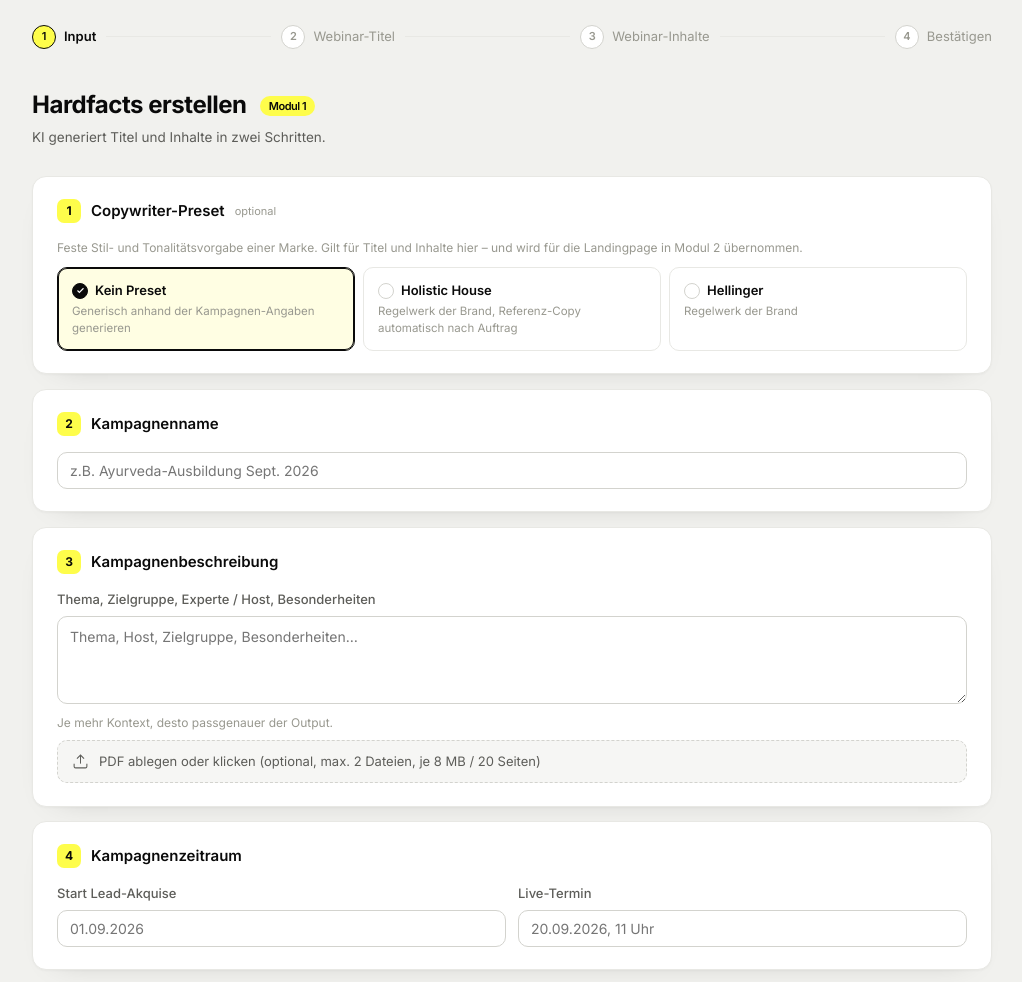
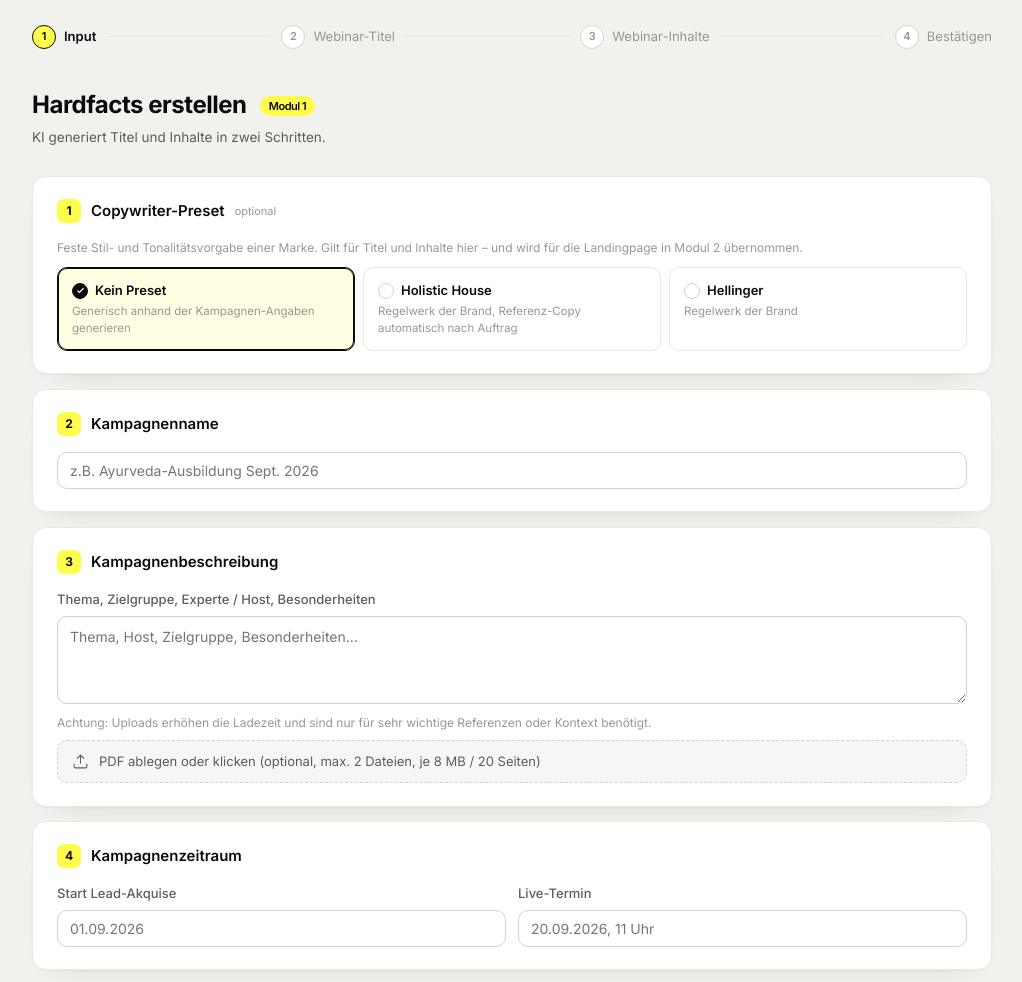
Before and after one commit to korbiniankindler/kampagnentool-landingpage-generator, a plain HTML site: page hardfacts-generator.html in a window 1280 px wide. Shown: the part 99-1081 px from the top of the page, without its empty margins (128-1150 px from the left). Drawn offline with Linux system fonts and the light colour scheme.

Commit message:
Update hardfacts-generator.html

```diff
--- a/hardfacts-generator.html
+++ b/hardfacts-generator.html
@@ -125,7 +125,7 @@ body{background:#fff;padding:0}
  <div class="step-header"><div class="step-num">3</div><span class="step-label">Kampagnenbeschreibung</span></div>
  <label class="field-label">Thema, Zielgruppe, Experte / Host, Besonderheiten</label>
  <textarea id="f-desc" placeholder="Thema, Host, Zielgruppe, Besonderheiten…"></textarea>
- <p class="field-hint">Je mehr Kontext, desto passgenauer der Output.</p>
+ <p class="field-hint">Achtung: Uploads erhöhen die Ladezeit und sind nur für sehr wichtige Referenzen oder Kontext benötigt.</p>
  <div class="upload-zone" onclick="document.getElementById('f-file').click()">
  <svg width="17" height="17" viewBox="0 0 24 24" fill="none" stroke="currentColor" stroke-width="1.5"><path d="M21 15v4a2 2 0 0 1-2 2H5a2 2 0 0 1-2-2v-4"/><polyline points="17 8 12 3 7 8"/><line x1="12" y1="3" x2="12" y2="15"/></svg>
  <span>PDF ablegen oder klicken (optional, max. 2 Dateien, je 8&nbsp;MB / 20 Seiten)</span>
```
